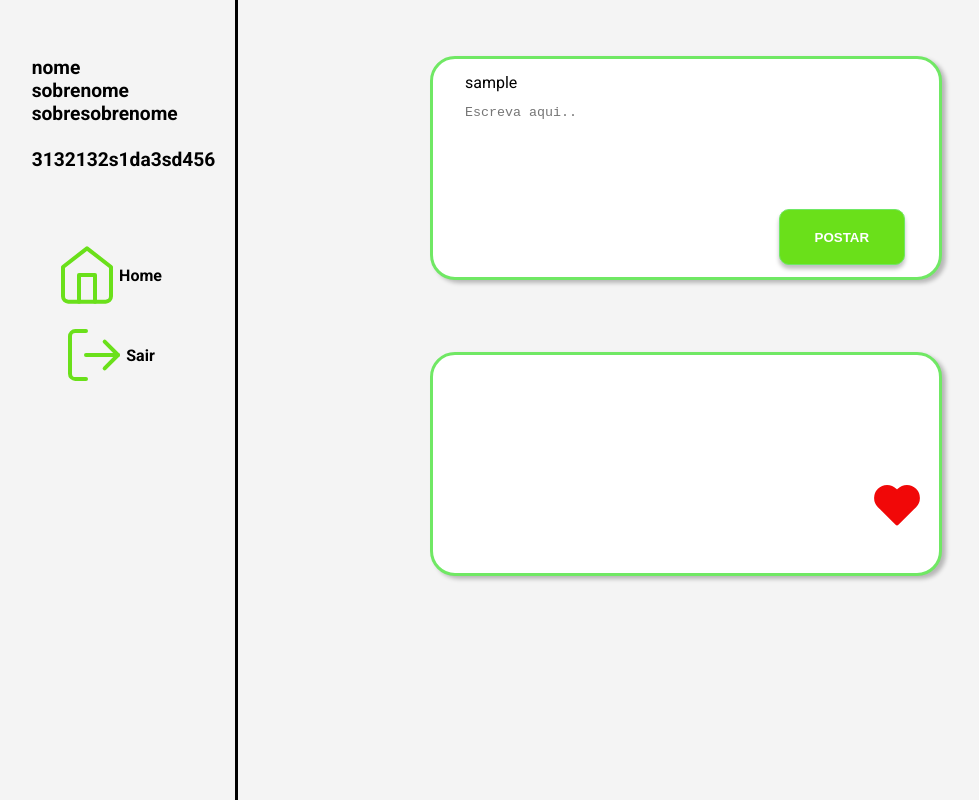
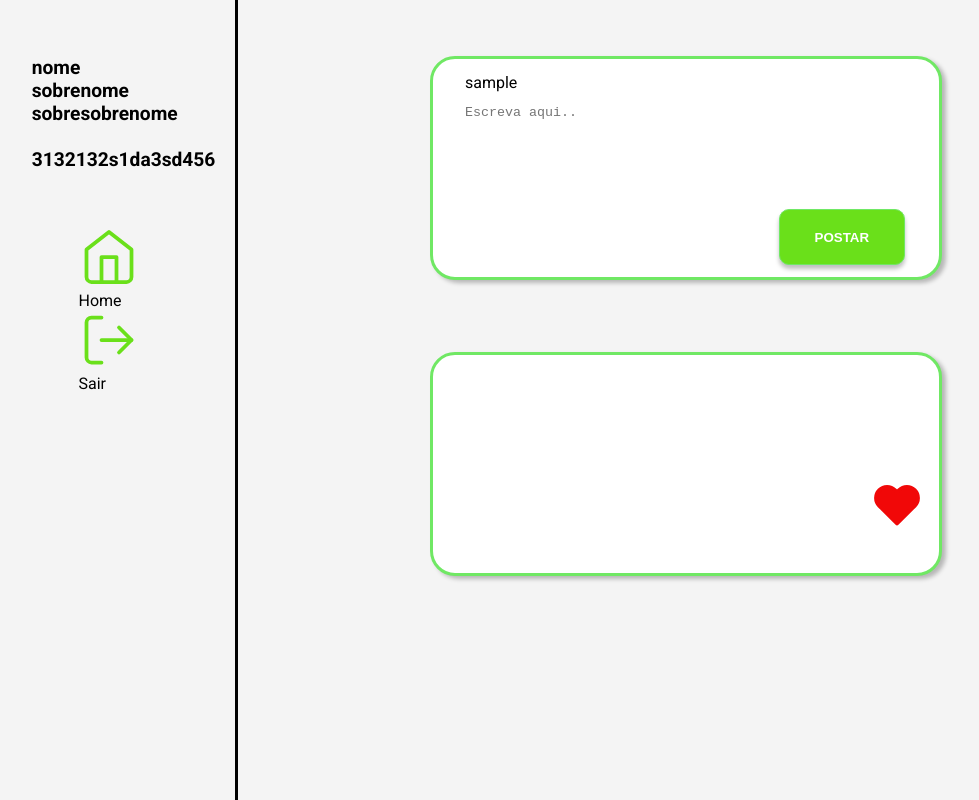
Before and after one commit to matix0/hackathonTime1, a React (Create React App) app in the folder app/: page / in a window 1280 px wide. Shown: the whole page, without its empty margins (18-997 px from the left). Built offline with nearby package versions, Linux system fonts and the light colour scheme; no server answers; sample sign-in values are in the browser's storage.

Commit message:
fix options buttons

```diff
--- /dev/null
+++ b/app/src/components/lateralBar/index.tsx
@@ -0,0 +1,28 @@
+import logOut from "../../assets/log-out.svg";
+import home from "../../assets/home.svg";
+
+const LateralBar = () => {
+  const logout = async () => {
+    localStorage.clear();
+    window.location.reload();
+  };
+
+  const reload = async () => {
+    window.location.reload();
+  };
+
+  return (
+    <div className="menuButtonsBox">
+      <div className="homeButton">
+        <img src={home} alt="home" onClick={() => reload()} />
+        <p>Home</p>
+      </div>
+      <div className="logoutButton">
+        <img src={logOut} alt="logout" onClick={() => logout()} />
+        <p>Sair</p>
+      </div>
+    </div>
+  );
+};
+
+export default LateralBar;
--- /dev/null
+++ b/app/src/components/lateralBar/style.css
@@ -0,0 +1,3 @@
+.menuButtonsBox{
+
+}
--- a/app/src/components/posts/index.tsx
+++ b/app/src/components/posts/index.tsx
@@ -46,7 +46,7 @@ const PostBox = ({ username, text }: PostProps) => {
         src={heartImg}
         alt="heart"
         onClick={(e) => {
-          changeHeartColor(), sendLike();
+          changeHeartColor();
         }}
       />
     </div>
--- a/app/src/pages/mainPage/mainPage.tsx
+++ b/app/src/pages/mainPage/mainPage.tsx
@@ -3,9 +3,8 @@ import PostBox from "../../components/posts";
 import {/*feedPost,*/getFeed} from "../../services/feed";
 import InputFeed from "../../components/inputFeed";
 //import api from "../../services/api";
+import LateralBar from "../../components/lateralBar";
 
-import logOut from "../../assets/log-out.svg";
-import home from "../../assets/home.svg";
 import "./style.css";
 
 interface IFeed {
@@ -54,14 +53,7 @@ const MainPage = () => {
           </div>
         </div>
         <div className="optionsBox">
-          <div className="svgBtn">
-            <img src={home} alt="home" />
-            <p>Home</p>
-          </div>
-          <div className="svgBtn">
-            <img src={logOut} alt="logout" />
-            <p>Sair</p>
-          </div>
+          <LateralBar />
         </div>
       </div>
 
--- a/app/src/pages/mainPage/style.css
+++ b/app/src/pages/mainPage/style.css
@@ -45,7 +45,7 @@
 .optionsBox {
   display: flex;
   align-self: center;
-  flex-direction: column;
+  flex-direction: row;
   justify-content: center;
   align-items: center;
   margin-top: 7vh;
```
